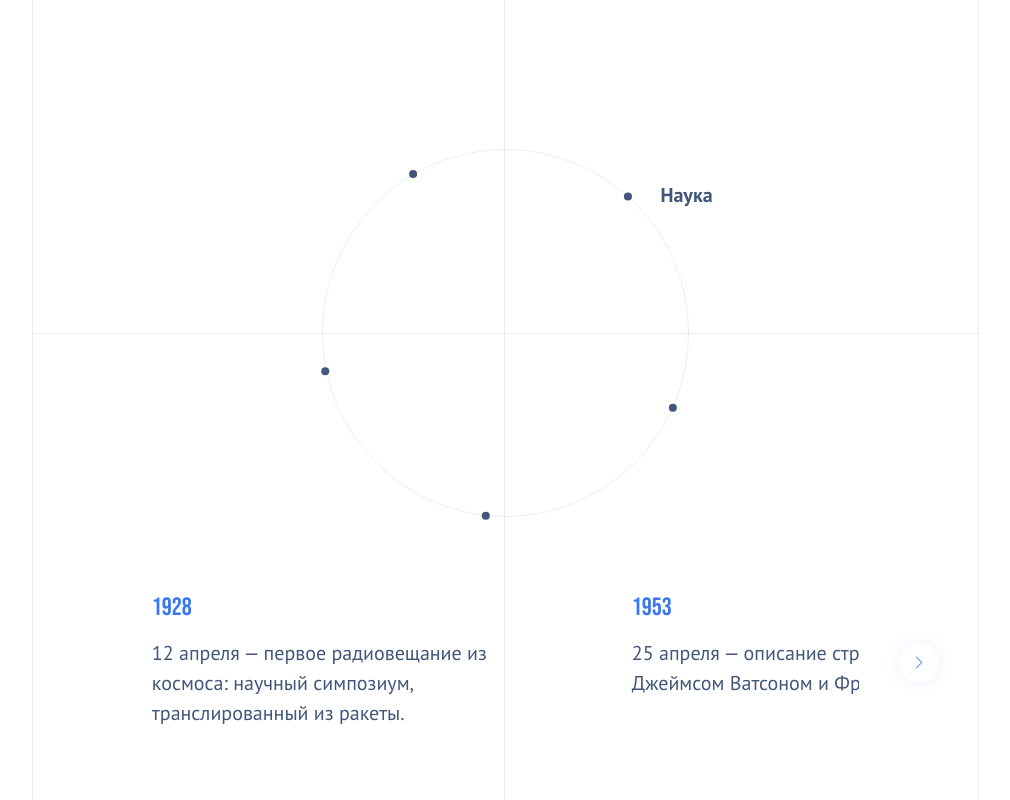
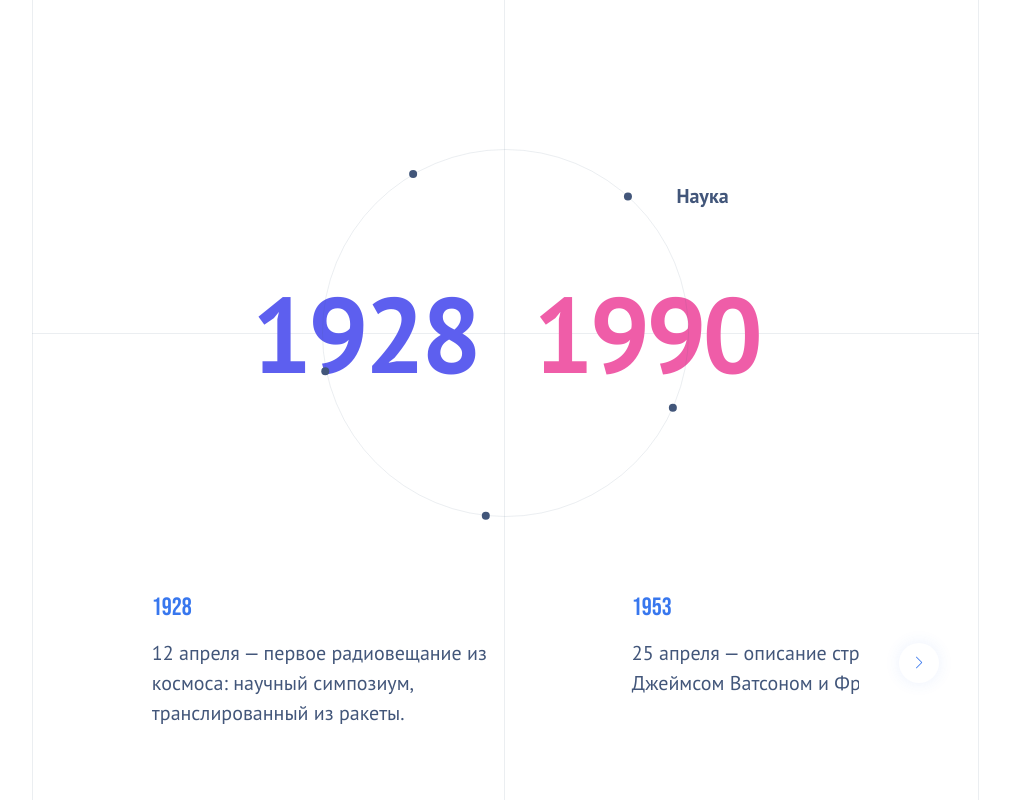
Before and after one commit to vanya1254/only, a React (Create React App) app: page / in a window 1280 px wide. Shown: the whole page, without its empty margins (190-1200 px from the left). Built offline with nearby package versions, Linux system fonts and the light colour scheme.

Commit message:
add years block

```diff
--- a/package.json
+++ b/package.json
@@ -10,6 +10,7 @@
     "@types/node": "^16.18.89",
     "@types/react": "^18.2.66",
     "@types/react-dom": "^18.2.22",
+    "gsap": "^3.12.5",
     "react": "^18.2.0",
     "react-dom": "^18.2.0",
     "react-scripts": "5.0.1",
--- a/src/components/HistoricalDates/index.tsx
+++ b/src/components/HistoricalDates/index.tsx
@@ -1,6 +1,6 @@
 import React, { useState } from "react";
 
-import { Line, SliderSwiper, SmartCircle } from "../";
+import { Line, SliderSwiper, SmartCircle, SmartYears } from "../";
 
 import styles from "./HistoricalDates.module.scss";
 
@@ -164,6 +164,11 @@ export const HistoricalDates: React.FC = () => {
         activeDot={curCategory}
         setActiveDot={setCurCategory}
       />
+      <SmartYears
+        yearsList={categories[curCategory].datesList.map((date) =>
+          Number(date.year)
+        )}
+      />
       <SliderSwiper datesList={categories[curCategory].datesList} />
       <Line
         isVertical={true}
--- a/src/components/SmartCircle/SmartCircle.module.scss
+++ b/src/components/SmartCircle/SmartCircle.module.scss
@@ -18,7 +18,7 @@
 
   &__dot {
     @include dFlexACenter();
-    --size-dot: 32px;
+    --size-dot: 56px;
 
     justify-content: center;
     cursor: pointer;
@@ -30,7 +30,6 @@
     background: transparent;
     top: calc(50% - var(--size-dot) / 2);
     left: calc(50% - var(--size-dot) / 2);
-    // transform: rotate(calc((360deg / categoriesList.length) * i));
 
     &__content {
       --size-inner-dot: 8px;
@@ -52,8 +51,8 @@
 
     &_name {
       position: absolute;
-      left: 3rem;
-      top: 0px;
+      left: calc(var(--size-dot) + 20px);
+      top: 13px;
       font-weight: 700;
     }
 
--- a/src/components/SmartCircle/index.tsx
+++ b/src/components/SmartCircle/index.tsx
@@ -29,13 +29,13 @@ export const SmartCircle: React.FC<SmartCircleProps> = ({
       `.${initStyles.root__dot__content}`
     ) as HTMLDivElement;
 
-    dotContent.style.animation = "onMouseOverDot 0.2s linear forwards";
+    dotContent.style.animation = "onMouseOverDot 0.3s linear forwards";
 
     const dotValue = dotContent.querySelector(
       `.${initStyles.root__dot_value}`
     ) as HTMLDivElement;
 
-    dotValue.style.animation = "visibilityChangeIn 0.2s linear forwards";
+    dotValue.style.animation = "visibilityChangeIn 0.3s linear forwards";
   };
 
   const onMouseOutDot = (event: React.MouseEvent<HTMLDivElement>) => {
@@ -61,6 +61,12 @@ export const SmartCircle: React.FC<SmartCircleProps> = ({
     ) as HTMLDivElement;
 
     dotName.style.animation = `visibilityChangeIn 0.3s linear forwards`;
+
+    const dotValue = event.currentTarget?.querySelector(
+      `.${initStyles.root__dot_value}`
+    ) as HTMLDivElement;
+
+    dotValue.style.animation = "visibilityChangeIn 0.3s linear forwards";
     setActiveDot(curI);
   };
 
@@ -80,7 +86,6 @@ export const SmartCircle: React.FC<SmartCircleProps> = ({
             )}deg) translate(${RADIUS_CIRCLE}) rotate(-${getAngle(
               activeDot + 1 - i
             )}deg)`,
-            // transform: `rotate(calc((360deg / ${categoriesList.length}) * ${i}))`,
           }}
         >
           <div className={initStyles.root__dot__content}>
--- /dev/null
+++ b/src/components/SmartYears/SmartYears.module.scss
@@ -0,0 +1,34 @@
+@import "../../scss/variables";
+@import "../../scss/mixins";
+
+.root {
+  --height-years: 160px;
+  --width-years: 973px;
+
+  @include dFlexACenter();
+  justify-content: center;
+
+  position: absolute;
+  top: calc($index * 16 - (var(--height-years) / 2));
+  left: calc(($historicalDatesWidth - var(--width-years)) / 2);
+  z-index: -11;
+
+  width: var(--width-years);
+  gap: calc($index * 2.666667);
+
+  &_start,
+  &_end {
+    text-align: center;
+    font-size: calc($index * 5.128205);
+    font-weight: 700;
+    line-height: var(--height-years); /* 80% */
+    letter-spacing: -4px;
+  }
+
+  &_start {
+    color: $iris-100;
+  }
+  &_end {
+    color: $fuschia-100;
+  }
+}
--- /dev/null
+++ b/src/components/SmartYears/index.tsx
@@ -0,0 +1,83 @@
+import React, { useEffect, useState } from "react";
+import { gsap } from "gsap";
+
+import styles from "./SmartYears.module.scss";
+
+type SmartYearsProps = {
+  yearsList: number[];
+};
+
+export const SmartYears: React.FC<SmartYearsProps> = ({ yearsList }) => {
+  const [years, setYears] = useState({
+    startYear: Math.min(...yearsList),
+    endYear: Math.max(...yearsList),
+  });
+
+  useEffect(() => {
+    let animation: gsap.core.Tween | null = null;
+
+    const animateDate = (
+      dateType: "startYear" | "endYear",
+      from: number,
+      to: number
+    ) => {
+      animation = gsap.to(
+        { val: from },
+        {
+          val: to,
+          duration: 1,
+          onUpdate: () => {
+            setYears((prevYears) => ({
+              ...prevYears,
+              [dateType]: animation?.vars.val,
+            }));
+          },
+        }
+      );
+    };
+
+    const getMathFunction = (dateType: string) => {
+      return dateType === "startYear" ? Math.min : Math.max;
+    };
+
+    for (const dateType in years) {
+      if (
+        years[dateType as keyof typeof years] !==
+        getMathFunction(dateType)(...yearsList)
+      ) {
+        if (
+          years[dateType as keyof typeof years] <
+          getMathFunction(dateType)(...yearsList)
+        ) {
+          animateDate(
+            dateType as "startYear" | "endYear",
+            years[dateType as keyof typeof years],
+            years[dateType as keyof typeof years] + 1
+          );
+        } else if (
+          years[dateType as keyof typeof years] >
+          getMathFunction(dateType)(...yearsList)
+        ) {
+          animateDate(
+            dateType as "startYear" | "endYear",
+            years[dateType as keyof typeof years],
+            years[dateType as keyof typeof years] - 1
+          );
+        }
+      }
+    }
+
+    return () => {
+      if (animation) {
+        animation.kill();
+      }
+    };
+  }, [yearsList, years]);
+
+  return (
+    <div className={styles.root}>
+      <h1 className={styles.root_start}>{years.startYear}</h1>
+      <h1 className={styles.root_end}>{years.endYear}</h1>
+    </div>
+  );
+};
--- a/src/components/index.tsx
+++ b/src/components/index.tsx
@@ -2,6 +2,7 @@ export { HistoricalDates } from "./HistoricalDates";
 export { Line } from "./Line";
 export { SmartCircle } from "./SmartCircle";
 export { SliderSwiper } from "./SliderSwiper";
+export { SmartYears } from "./SmartYears";
 
 /// TYPES
 
--- a/src/index.scss
+++ b/src/index.scss
@@ -83,6 +83,8 @@ h6 {
   border-radius: 100%;
   background-color: white;
   box-shadow: 0px 0px 15px rgba(56, 119, 238, 0.1);
+
+  transition: 0.3s linear;
 }
 
 .swiper-button-prev.swiper-button-disabled,
```
Also changed, not shown: 1 other file (tests, documents, lock files or other folders).
